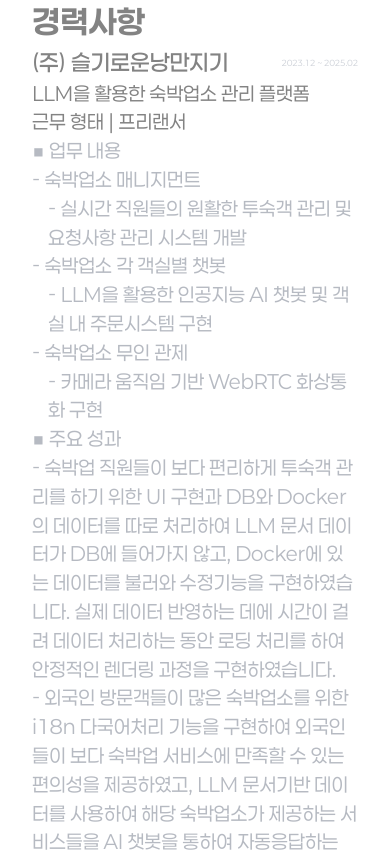
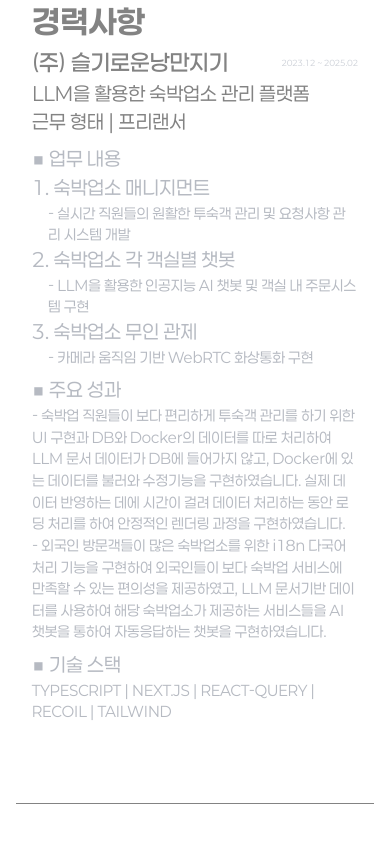
Before and after one commit to kimkimjunjun/portfolio, a Next.js app: page / in a window 390 px wide. Shown: the part 980-1832 px from the top of the page. Built offline with nearby package versions, Linux system fonts and the light colour scheme.

Commit message:
글자크기 수정

```diff
--- a/components/ground/experience.tsx
+++ b/components/ground/experience.tsx
@@ -11,18 +11,18 @@
                     <span className="text-[1.2rem] lg:text-[1.5rem]">LLM을 활용한 숙박업소 관리 플랫폼</span>
                     <span>근무 형태 | 프리랜서</span>
                     <div className="text-gray-500 flex flex-col grow">
-                        <span>■ 업무 내용</span>
-                        <span>- 숙박업소 매니지먼트</span>
-                        <span className="ml-[1rem]">- 실시간 직원들의 원활한 투숙객 관리 및 요청사항 관리 시스템 개발</span>
-                        <span>- 숙박업소 각 객실별 챗봇</span>
-                        <span className="ml-[1rem]">- LLM을 활용한 인공지능 AI 챗봇 및 객실 내 주문시스템 구현</span>
-                        <span>- 숙박업소 무인 관제</span>
-                        <span className="ml-[1rem]">- 카메라 움직임 기반 WebRTC 화상통화 구현</span>
-                        <span>■ 주요 성과</span>
-                        <span>- 숙박업 직원들이 보다 편리하게 투숙객 관리를 하기 위한 UI 구현과 DB와 Docker의 데이터를 따로 처리하여 LLM 문서 데이터가 DB에 들어가지 않고, Docker에 있는 데이터를 불러와 수정기능을 구현하였습니다. 실제 데이터 반영하는 데에 시간이 걸려 데이터 처리하는 동안 로딩 처리를 하여 안정적인 렌더링 과정을 구현하였습니다.</span>
-                        <span>- 외국인 방문객들이 많은 숙박업소를 위한 i18n 다국어처리 기능을 구현하여 외국인들이 보다 숙박업 서비스에 만족할 수 있는 편의성을 제공하였고, LLM 문서기반 데이터를 사용하여 해당 숙박업소가 제공하는 서비스들을 AI 챗봇을 통하여 자동응답하는 챗봇을 구현하였습니다.</span>
-                        <span>■ 기술 스택</span>
-                        <span>TYPESCRIPT | NEXT.JS | REACT-QUERY | RECOIL | TAILWIND</span>
+                        <span className="mt-[0.5rem]">■ 업무 내용</span>
+                        <span>1. 숙박업소 매니지먼트</span>
+                        <span className="ml-[1rem] text-[0.9rem] md:text-[1.2rem]">- 실시간 직원들의 원활한 투숙객 관리 및 요청사항 관리 시스템 개발</span>
+                        <span>2. 숙박업소 각 객실별 챗봇</span>
+                        <span className="ml-[1rem] text-[0.9rem] md:text-[1.2rem]">- LLM을 활용한 인공지능 AI 챗봇 및 객실 내 주문시스템 구현</span>
+                        <span>3. 숙박업소 무인 관제</span>
+                        <span className="ml-[1rem] text-[0.9rem] md:text-[1.2rem]">- 카메라 움직임 기반 WebRTC 화상통화 구현</span>
+                        <span className="mt-[0.5rem]">■ 주요 성과</span>
+                        <span className=" text-[0.9rem] md:text-[1.2rem]">- 숙박업 직원들이 보다 편리하게 투숙객 관리를 하기 위한 UI 구현과 DB와 Docker의 데이터를 따로 처리하여 LLM 문서 데이터가 DB에 들어가지 않고, Docker에 있는 데이터를 불러와 수정기능을 구현하였습니다. 실제 데이터 반영하는 데에 시간이 걸려 데이터 처리하는 동안 로딩 처리를 하여 안정적인 렌더링 과정을 구현하였습니다.</span>
+                        <span className=" text-[0.9rem] md:text-[1.2rem]">- 외국인 방문객들이 많은 숙박업소를 위한 i18n 다국어처리 기능을 구현하여 외국인들이 보다 숙박업 서비스에 만족할 수 있는 편의성을 제공하였고, LLM 문서기반 데이터를 사용하여 해당 숙박업소가 제공하는 서비스들을 AI 챗봇을 통하여 자동응답하는 챗봇을 구현하였습니다.</span>
+                        <span className="mt-[0.5rem]">■ 기술 스택</span>
+                        <span className=" text-[0.9rem] md:text-[1.2rem]">TYPESCRIPT | NEXT.JS | REACT-QUERY | RECOIL | TAILWIND</span>
                     </div>
                 </div>
             </div>
--- a/components/project/detailsection.tsx
+++ b/components/project/detailsection.tsx
@@ -37,7 +37,7 @@
 }: DetailSectionProps) {
     return (
         <div className="mt-[1rem] text-left flex flex-col mx-[1rem] lg:w-[56rem]">
-            <h1 className='text-[2rem] font-semibold'>[구현 내용]</h1>
+            <h1 className='text-[1.3rem] md:text-[2rem] font-semibold'>구현 내용</h1>
             <div>
                 {projectsData.map((project, index) => {
                     const isOpen = openProjectIndices.has(index);
@@ -47,7 +47,7 @@
                     return (
                         <div key={index} className='my-[0.5rem]'>
                             <h2
-                                className='text-[1.2rem] font-medium w-fit cursor-pointer px-[0.5rem] hover:bg-gray-200 rounded-[0.5rem]'
+                                className='text-[1rem] md:text-[1.2rem] font-medium w-fit cursor-pointer px-[0.5rem] hover:bg-gray-200 rounded-[0.5rem]'
                                 onClick={() => handleProjectTitleClick(index)}
                                 aria-expanded={isOpen}
                             >
@@ -63,7 +63,7 @@
                                         ${isOpen ? 'pt-2' : 'pt-0'}
                                     `}
                             >
-                                <ul className='text-[1rem] px-[1rem]'>
+                                <ul className='text-[0.8rem] md:text-[1rem] px-[1rem]'>
                                     {project.details.map((detail, detailIndex) => (
                                         <li key={detailIndex} >
                                             {detail}
@@ -75,7 +75,7 @@
                     );
                 })}
             </div>
-            <h1 className='text-[2rem] font-semibold'>[기술 경험]</h1>
+            <h1 className='text-[1.3rem] md:text-[2rem] font-semibold'>기술 경험</h1>
             <div>
                 {skillsData.map((skill, index) => {
                     const isOpen = openSkillIndices.has(index);
@@ -85,7 +85,7 @@
                     return (
                         <div key={index} className='my-[0.5rem]'>
                             <h2
-                                className='text-[1.2rem] font-medium w-fit cursor-pointer px-[0.5rem] hover:bg-gray-200 rounded-[0.5rem]'
+                                className='text-[1rem] md:text-[1.2rem] font-medium w-fit cursor-pointer px-[0.5rem] hover:bg-gray-200 rounded-[0.5rem]'
                                 onClick={() => handleSkillTitleClick(index)}
                                 aria-expanded={isOpen}
                             >
@@ -101,7 +101,7 @@
                                         ${isOpen ? 'pt-2' : 'pt-0'}
                                     `}
                             >
-                                <ul className='text-[1rem] px-[1rem]'>
+                                <ul className='text-[0.8rem] md:text-[1rem] px-[1rem]'>
                                     {skill.details.map((detail, detailIndex) => (
                                         <li key={detailIndex} >
                                             {detail}
@@ -113,7 +113,7 @@
                     );
                 })}
             </div>
-            <h1 className='text-[2rem] font-semibold'>[트러블 슈팅]</h1>
+            <h1 className='text-[1.3rem] md:text-[2rem] font-semibold'>트러블 슈팅</h1>
             <div>
                 {trubleData.map((trubleItem, index) => {
                     const isOpen = openTrubleIndices.has(index);
@@ -122,7 +122,7 @@
                     return (
                         <div key={index} className='my-[0.5rem]'>
                             <h2
-                                className='text-[1.2rem] font-medium w-fit cursor-pointer px-[0.5rem] hover:bg-gray-200 rounded-[0.5rem]'
+                                className='text-[1rem] md:text-[1.2rem] font-medium w-fit cursor-pointer px-[0.5rem] hover:bg-gray-200 rounded-[0.5rem]'
                                 onClick={() => handleTrubleTitleClick(index)}
                                 aria-expanded={isOpen}
                             >
@@ -138,7 +138,7 @@
                                         ${isOpen ? 'pt-2' : 'pt-0'}
                                     `}
                             >
-                                <ul className='text-[1rem] px-[1rem]'>
+                                <ul className='text-[0.8rem] md:text-[1rem] px-[1rem]'>
                                     {trubleItem.details.map((detail, detailIndex) => (
                                         <li key={detailIndex} >
                                             {renderDetailWithBoldKeyword(detail)}
```
